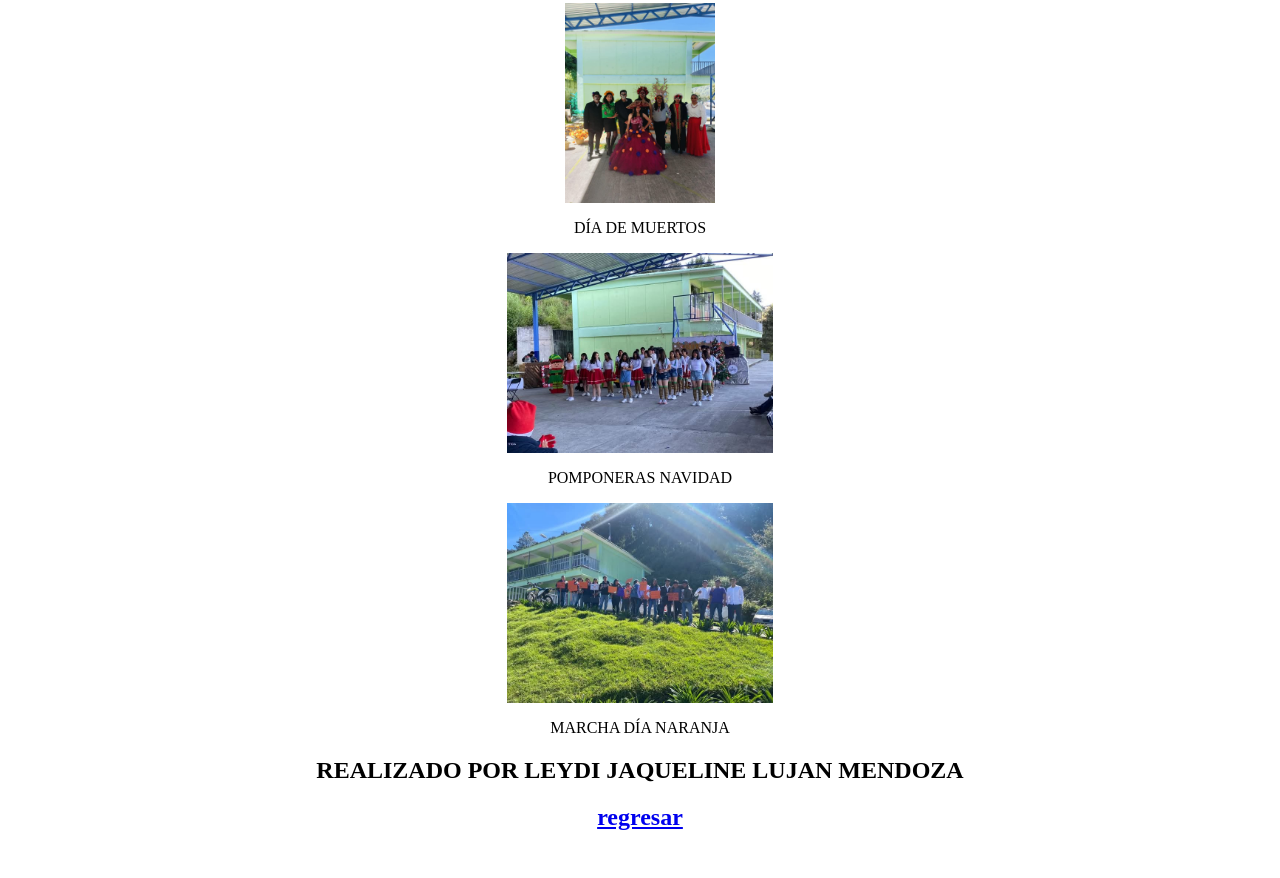
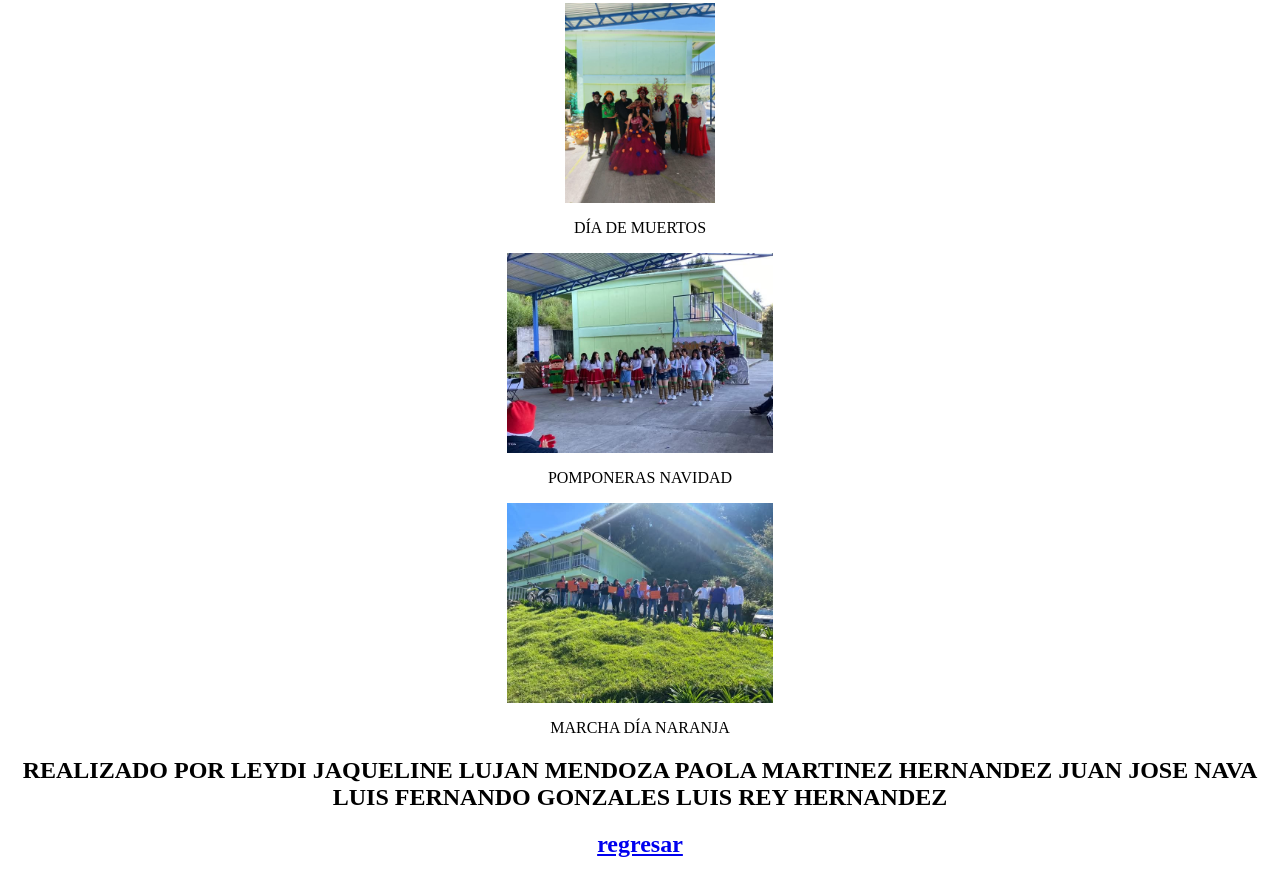
Before and after one commit to 317EPOLAESTANCIA/INICIO, a plain HTML site: page Actividades EPO317.html in a window 1280 px wide. Shown: the part 863-1741 px from the top of the page. Before the commit the page ends 1714 px from the top, so only its background shows below. Drawn offline with Linux system fonts and the light colour scheme.

Commit message:
Actividades EPO317.html

```diff
--- a/Actividades EPO317.html
+++ b/Actividades EPO317.html
@@ -24,5 +24,10 @@
 <img src="A6.jpeg" alt="A"width"200" height="200">
 <BR>
 <P>MARCHA DÍA NARANJA<P>
-<H2>REALIZADO POR LEYDI JAQUELINE LUJAN MENDOZA<H2>
+<H2>REALIZADO POR
+  LEYDI JAQUELINE LUJAN MENDOZA
+  PAOLA MARTINEZ HERNANDEZ
+  JUAN JOSE NAVA
+  LUIS FERNANDO GONZALES
+  LUIS REY HERNANDEZ<H2>
 <a href="index.html">regresar</a>
```
